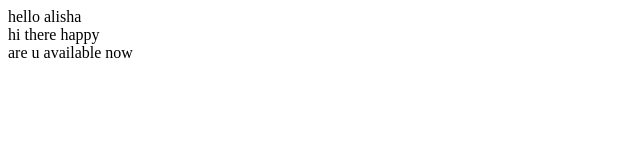
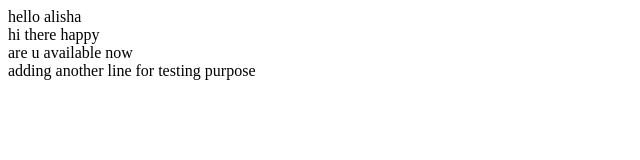
Before and after one commit to Alisha-Behera/AlishaGitHub, a plain HTML site: page testing.html in a window 1280 px wide. Shown: the whole page, without its empty margins (0-640 px from the left). Drawn offline with Linux system fonts and the light colour scheme.

Commit message:
commiting another line
commit line

```diff
--- a/testing.html
+++ b/testing.html
@@ -10,6 +10,7 @@
     hello alisha
     <div>hi there happy</div>
     <div>are u available now</div>
+    <div>adding another line for testing purpose</div>
 
 </body>
 </html>
```
